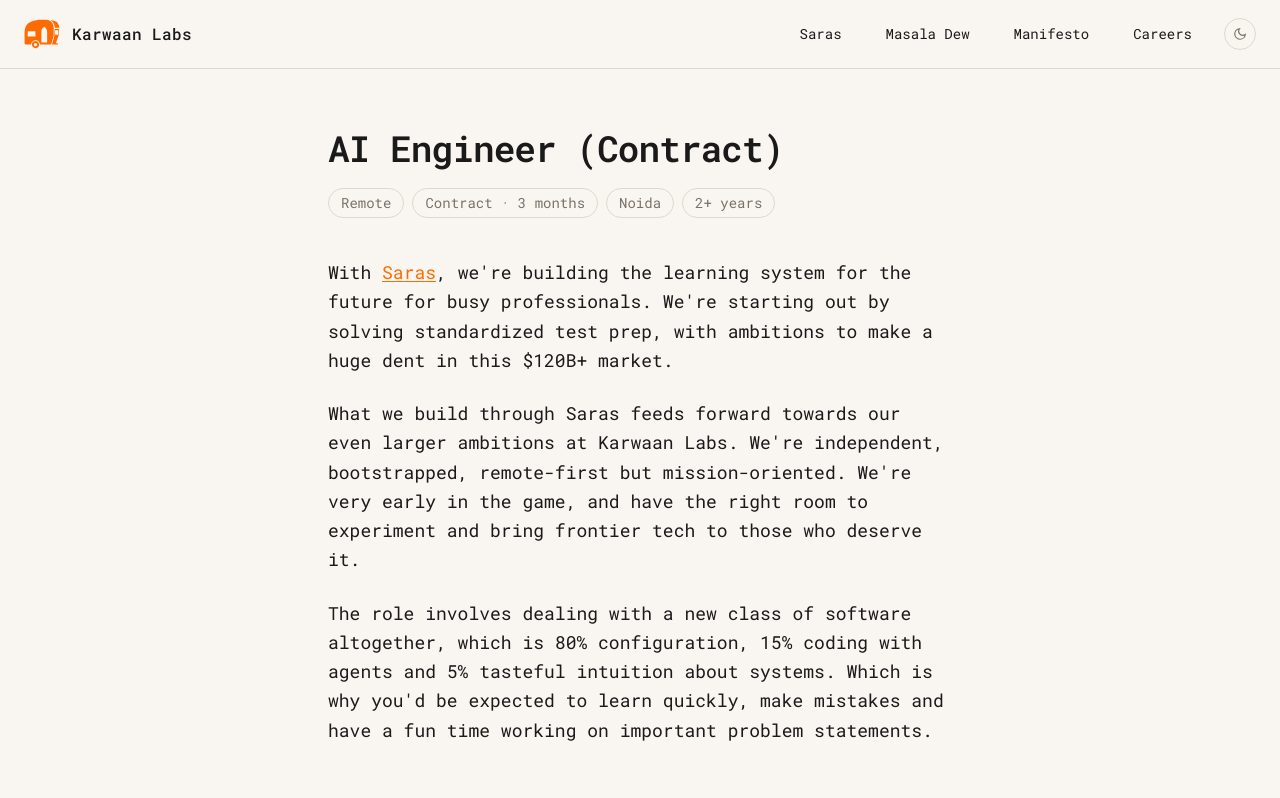
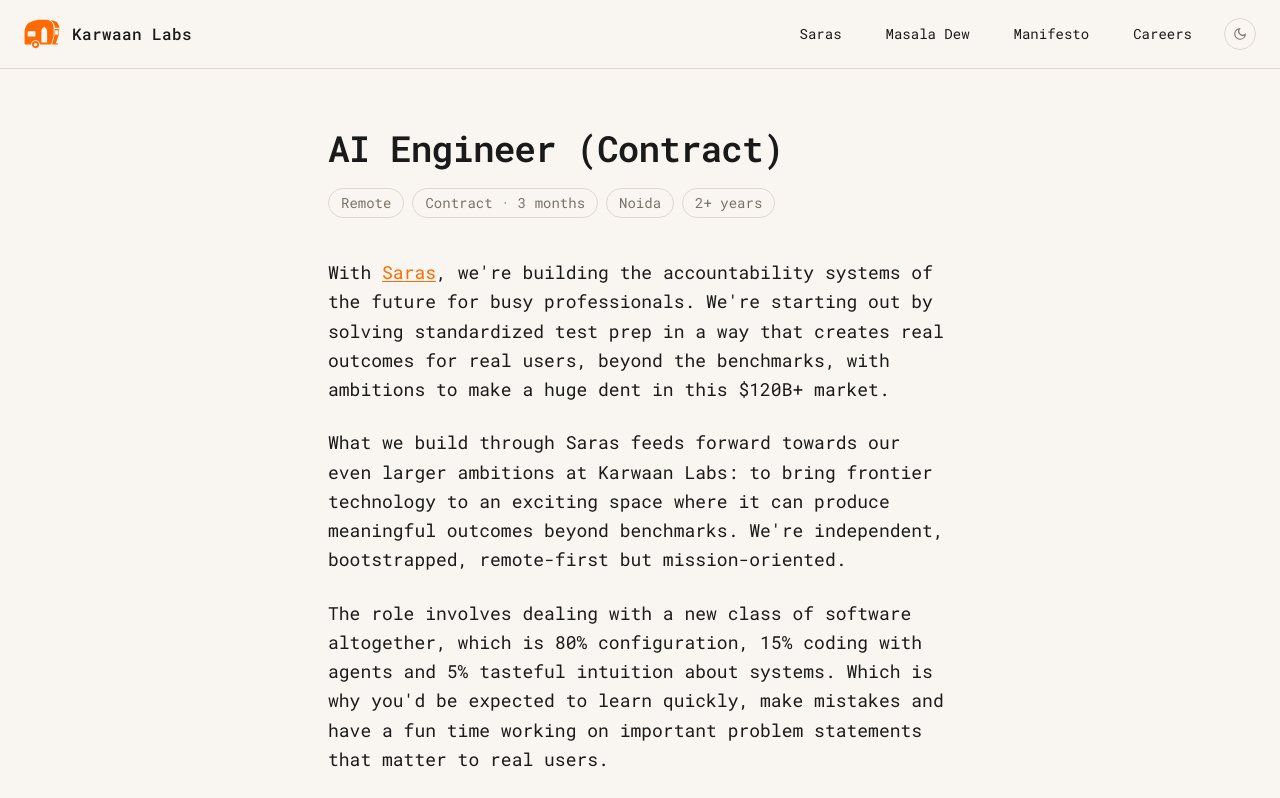
Before and after one commit to sincereTrader/karwaan-labs-lander, a Next.js app: page /careers in a window 1280 px wide. Shown: the top 798 px of the page. Built offline with nearby package versions, Linux system fonts and the light colour scheme.

Commit message:
Refine careers page opening copy

```diff
--- a/src/app/careers/page.tsx
+++ b/src/app/careers/page.tsx
@@ -60,17 +60,19 @@
             >
               Saras
             </a>
-            , we&apos;re building the learning system for the future for busy
-            professionals. We&apos;re starting out by solving standardized test
-            prep, with ambitions to make a huge dent in this $120B+ market.
+            , we&apos;re building the accountability systems of the future for
+            busy professionals. We&apos;re starting out by solving standardized
+            test prep in a way that creates real outcomes for real users,
+            beyond the benchmarks, with ambitions to make a huge dent in this
+            $120B+ market.
           </p>
 
           <p>
             What we build through Saras feeds forward towards our even larger
-            ambitions at Karwaan Labs. We&apos;re independent, bootstrapped,
-            remote-first but mission-oriented. We&apos;re very early in the
-            game, and have the right room to experiment and bring frontier tech
-            to those who deserve it.
+            ambitions at Karwaan Labs: to bring frontier technology to an
+            exciting space where it can produce meaningful outcomes beyond
+            benchmarks. We&apos;re independent, bootstrapped, remote-first but
+            mission-oriented.
           </p>
 
           <p>
@@ -78,7 +80,7 @@
             which is 80% configuration, 15% coding with agents and 5% tasteful
             intuition about systems. Which is why you&apos;d be expected to
             learn quickly, make mistakes and have a fun time working on
-            important problem statements.
+            important problem statements that matter to real users.
           </p>
 
           <h2
```
